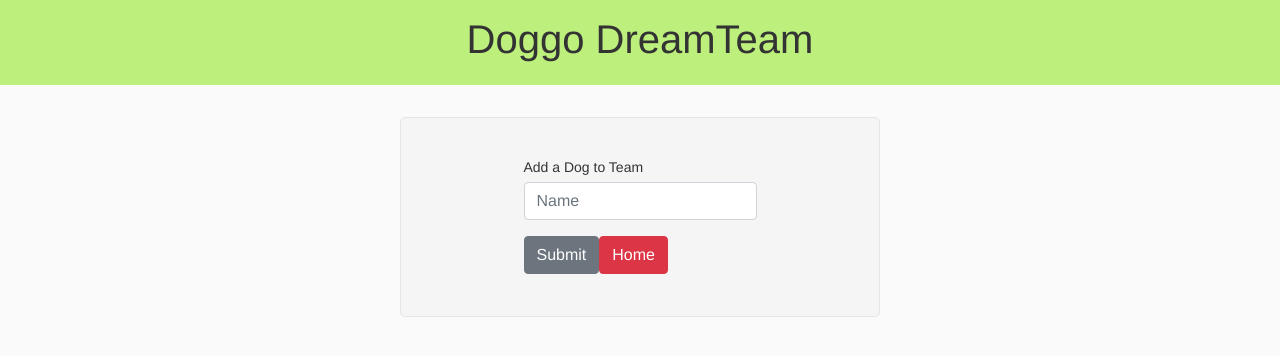
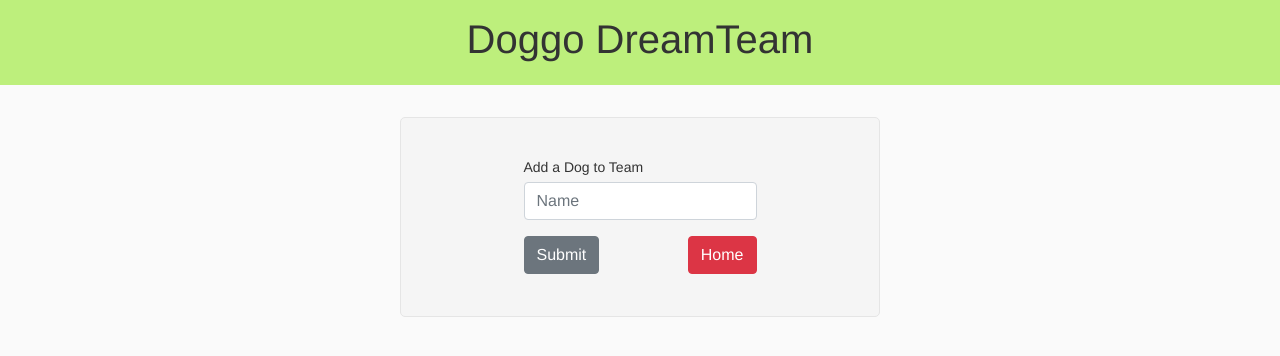
Before and after one commit to Netsujr/dog_soccer_team, a React (Create React App) app: page /add in a window 1280 px wide. Shown: the top 356 px of the page. Built offline with nearby package versions, Linux system fonts and the light colour scheme.

Commit message:
fixed buttons

```diff
--- a/src/components/AddDog.js
+++ b/src/components/AddDog.js
@@ -11,8 +11,11 @@ const AddDog = () => {
           <Label for="name">Add a Dog to Team</Label>
           <Input type="text" name="name" id="name" placeholder="Name" />
         </FormGroup>
+        <ButtonsContainer>
           <Button>Submit</Button>
           <Link to='/' className='btn btn-danger'>Home</Link>
+
+        </ButtonsContainer>
       </Form>
     </FormContainer>
   );
@@ -31,3 +34,10 @@ const FormContainer = styled.div`
   border-radius: 5px;
   border: 1px solid #e5e5e5;
   `;
+
+  const ButtonsContainer = styled.div`
+  display: flex;
+  justify-content: space-between;
+  align-items: center;
+  width: 100%;
+  `;
```
Lines whose indentation alone changed are shown as unchanged.
